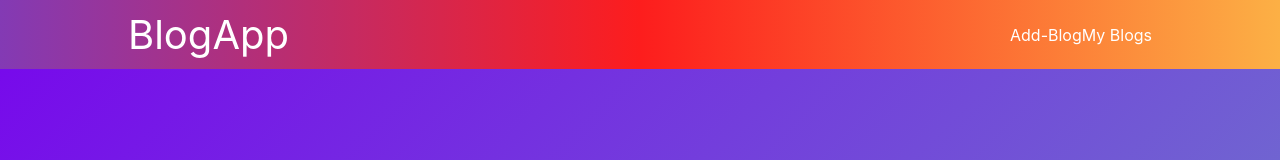
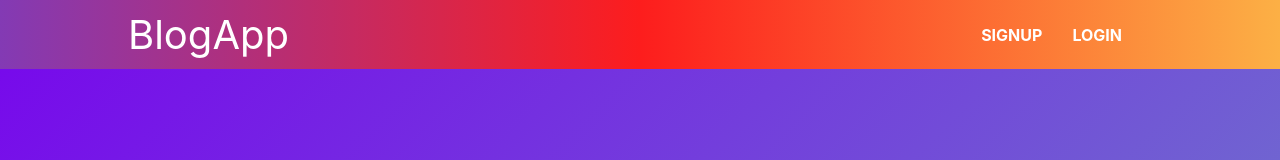
Before and after one commit to Gaurav220900/Blog, a React (Create React App) app in the folder frontend/blog-app/: page /login in a window 1280 px wide. Shown: the top 160 px of the page. Built offline with nearby package versions, Linux system fonts and the light colour scheme.

Commit message:
corrected auth issue

```diff
--- a/frontend/blog-app/src/components/Layout/Navbar.js
+++ b/frontend/blog-app/src/components/Layout/Navbar.js
@@ -1,20 +1,26 @@
-import react from 'react';
+import react, {useContext} from 'react';
 import styles from "./Navbar.module.css";
 import {Link} from 'react-router-dom';
+import AuthContext from '../../store/AuthContext'
 
+const Navbar = () => {
 
-const Navbar = () => (
+    const {isLoggedIn} = useContext(AuthContext);
+    return(
     <div className={styles.nav}>
 
         <div className={styles.link}>
             <Link style={{fontSize: '40px'}} to="/">BlogApp</Link>
         </div >
         <div className={styles.link}>
-            <Link  to="/addBlog">Add-Blog</Link>
-            <Link to ="/myBlogs">My Blogs</Link>
+            {isLoggedIn && <Link className={styles.items} to="/addBlog">ADD BLOG</Link>}
+            {!isLoggedIn && <Link  className={styles.items}to ="/register">SIGNUP</Link>}
+            {!isLoggedIn && <Link className={styles.items}to ="/login">LOGIN</Link>}
+
         </div>
 
     </div>
-);
+    );
+};
 
 export default Navbar;
--- a/frontend/blog-app/src/components/Layout/Navbar.module.css
+++ b/frontend/blog-app/src/components/Layout/Navbar.module.css
@@ -27,6 +27,11 @@ body {
     margin: 0 8rem;
 }
 
+.items {
+    font-weight: bold;
+    margin-right: 30px;
+}
+
 
 
 
--- a/frontend/blog-app/src/index.js
+++ b/frontend/blog-app/src/index.js
@@ -3,12 +3,14 @@ import ReactDOM from 'react-dom/client';
 import './index.css';
 import { BrowserRouter } from "react-router-dom";
 import App from './App';
-
+import { AuthProvider } from './store/AuthContext';
 
 
 const root = ReactDOM.createRoot(document.getElementById('root'));
 root.render(
   <BrowserRouter>
-    <App />
+    <AuthProvider>
+      <App />
+    </AuthProvider>
   </BrowserRouter>
 );
--- a/frontend/blog-app/src/pages/login.js
+++ b/frontend/blog-app/src/pages/login.js
@@ -1,9 +1,12 @@
-import React, { useState } from "react";
+import React, { useState,useContext } from "react";
 import api from "../api";
 import {useNavigate} from 'react-router-dom'
+import AuthContext from "../store/AuthContext";
 const Login = () => {
   const [email, setEmail] = useState("");
   const [password, setPassword] = useState("");
+
+  const { getLoggedIn } = useContext(AuthContext);
   const navigate = useNavigate();
 
     async function handleSubmit(e) {
@@ -18,11 +21,13 @@ const Login = () => {
     if (response.data) {
       console.log("Login successful:", response.data);
     }
+    getLoggedIn(response.data);
+    setEmail("");
+    setPassword("");
     navigate('/');
 
 
-    setEmail("");
-    setPassword("");
+
   };
 
   return (
--- /dev/null
+++ b/frontend/blog-app/src/store/AuthContext.js
@@ -0,0 +1,41 @@
+import React, { useState, useEffect, useContext, createContext } from 'react';
+import api from '../api';
+const AuthContext = createContext({
+    isLoggedIn: false,
+    getLoggedIn: () => {},
+    logout: () => {}
+});
+
+export const AuthProvider = ({ children }) => {
+    const [isLoggedIn, setIsLoggedIn] = useState(undefined);
+
+
+
+        async function getLoggedIn(user){
+            console.log(user);
+            setIsLoggedIn(user);
+        }
+
+        async function logout(){
+            await api.get('/logout');
+            setIsLoggedIn(false);
+        }
+
+        useEffect(() => {
+            getLoggedIn();
+        }, []);
+
+
+
+    return (
+        <AuthContext.Provider value={{ isLoggedIn, getLoggedIn, logout }}>
+            {children}
+        </AuthContext.Provider>
+    );
+};
+
+export default AuthContext;
+
+// export const useAuth = () => {
+//     return useContext(AuthContext);
+// };
```
